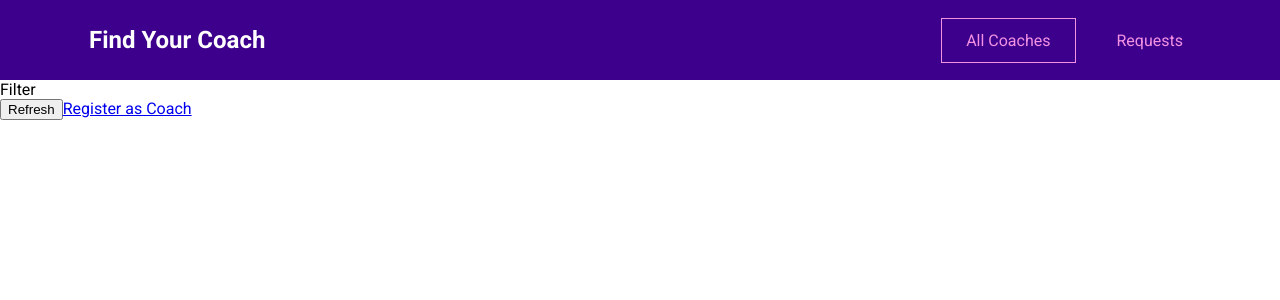
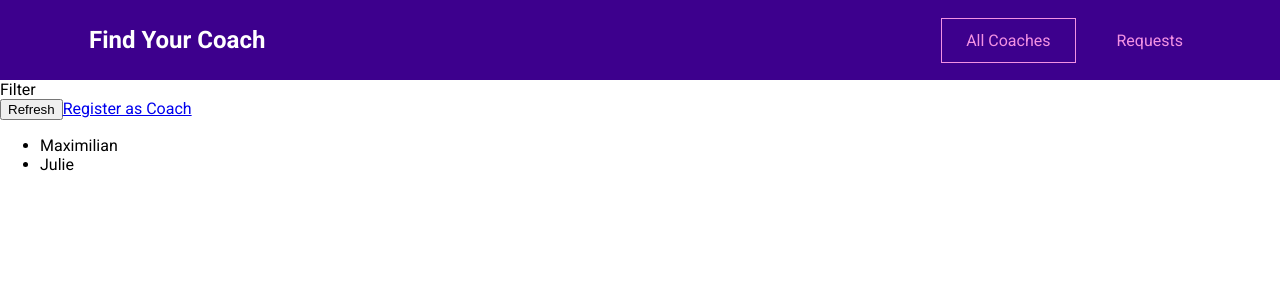
Before and after one commit to NoorMohammadTalukder/Find-Your-Coach-Web-App, a Vue app: page /#/coaches in a window 1280 px wide. Shown: the top 300 px of the page. Built offline with nearby package versions, Linux system fonts and the light colour scheme.

Commit message:
git commit -m hasCoaches

```diff
--- a/src/main.js
+++ b/src/main.js
@@ -1,10 +1,12 @@
 import { createApp } from 'vue';
 
 import router from './router';
-import App from './App.vue'
+import App from './App.vue';
+import store from './store/index.js';
 
 const app=createApp(App);
 
 app.use(router);
+app.use(store);
 
 app.mount('#app');
--- a/src/pages/coaches/CoachesList.vue
+++ b/src/pages/coaches/CoachesList.vue
@@ -8,5 +8,27 @@
       <router-link to="/register">Register as Coach</router-link>
 
     </div>
+
+    <ul v-if="hasCoaches">
+      <li v-for="coach in filteredCoaches" :key="coach.id">
+          {{coach.firstName}}
+      </li>
+    </ul>
+    <h3 v-else>No Coaches Found...</h3>
   </section>
 </template>
+
+<script>
+export default {
+  computed:{
+    filteredCoaches(){
+      // console.log(this.$store.getters["coaches/coaches"]);
+      return this.$store.getters['coaches/coaches'];
+    },
+
+    hasCoaches(){
+      return this.$store.getters['coaches/hasCoaches'];
+    }
+  }
+}
+</script>
--- /dev/null
+++ b/src/store/index.js
@@ -0,0 +1,10 @@
+import { createStore } from "vuex";
+import coachesModule from './modules/coaches/index.js'
+
+const store=createStore({
+    modules:{
+        coaches:coachesModule,
+    }
+});
+
+export default store;
--- /dev/null
+++ b/src/store/modules/coaches/actions.js
@@ -0,0 +1 @@
+export default{};
--- /dev/null
+++ b/src/store/modules/coaches/getters.js
@@ -0,0 +1,8 @@
+export default {
+  coaches(state) {
+    return state.coaches;
+  },
+  hasCoaches(state) {
+    return state.coaches && state.coaches.length > 0;
+  },
+};
--- /dev/null
+++ b/src/store/modules/coaches/index.js
@@ -0,0 +1,34 @@
+import mutations from './mutations.js';
+import actions from './actions.js';
+import getters from './getters.js';
+
+export default {
+  namespaced: true,
+  state() {
+    return {
+      coaches: [
+        {
+          id: 'c1',
+          firstName: 'Maximilian',
+          lastName: 'Schwarzmüller',
+          areas: ['frontend', 'backend', 'career'],
+          description:
+            "I'm Maximilian and I've worked as a freelance web developer for years. Let me help you become a developer as well!",
+          hourlyRate: 30,
+        },
+        {
+          id: 'c2',
+          firstName: 'Julie',
+          lastName: 'Jones',
+          areas: ['frontend', 'career'],
+          description:
+            'I am Julie and as a senior developer in a big tech company, I can help you get your first job or progress in your current role.',
+          hourlyRate: 30,
+        },
+      ],
+    };
+  },
+  mutations,
+  actions,
+  getters,
+};
--- /dev/null
+++ b/src/store/modules/coaches/mutations.js
@@ -0,0 +1 @@
+export default{};
```
Also changed, not shown: src/store/modules/requests/index.js (added).
